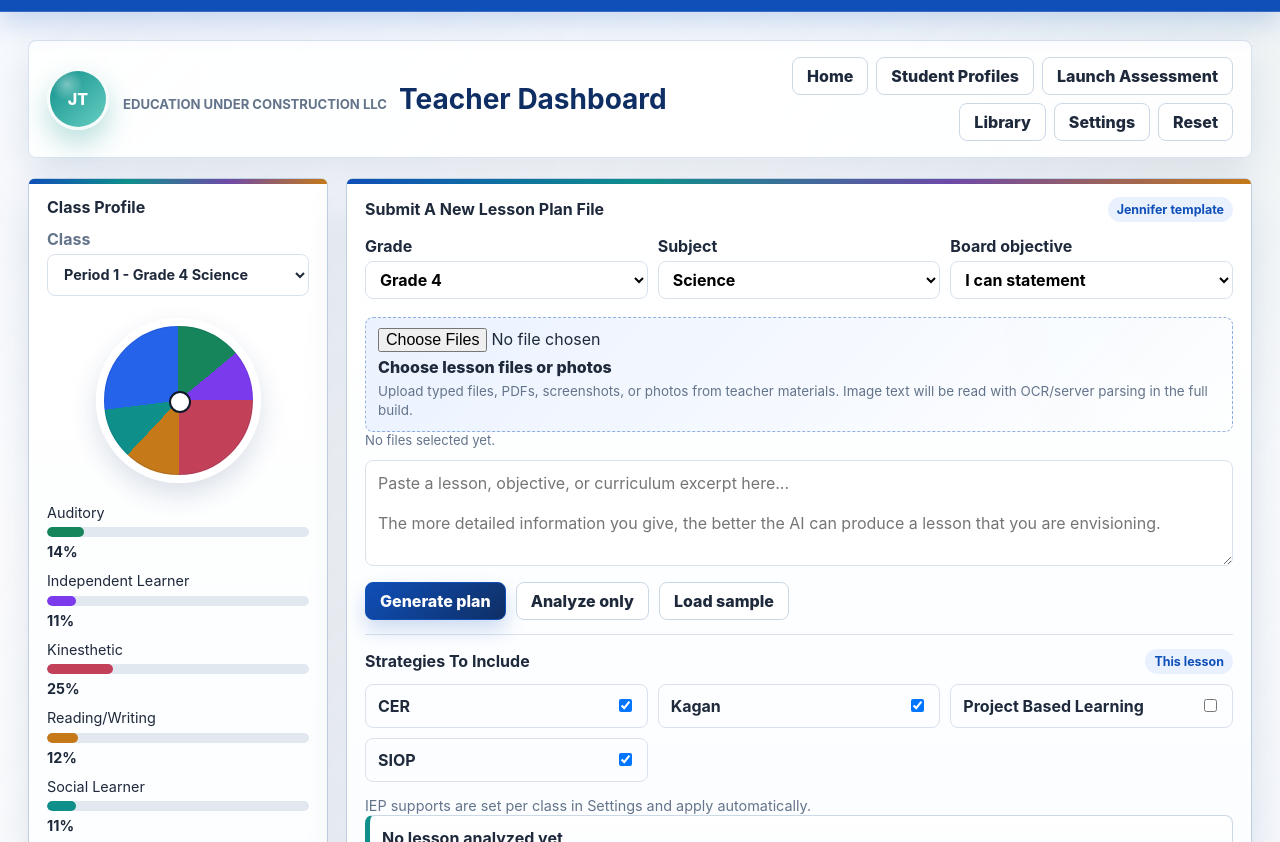
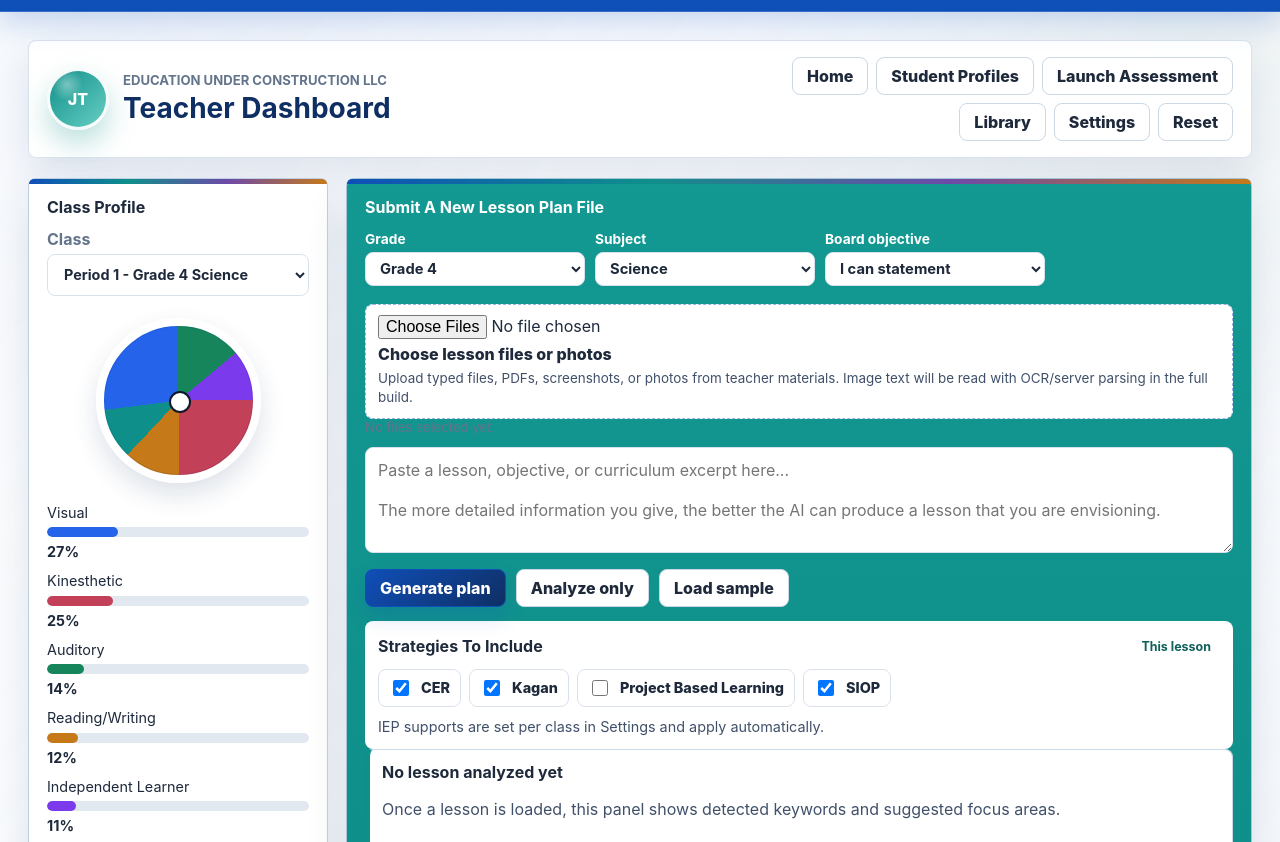
Before and after one commit to Lessonmentor-sys/LessonMentorApp, a plain HTML site: page teacher/dashboard.html in a window 1280 px wide. Shown: the part 96-938 px from the top of the page. Drawn offline with nearby package versions, Linux system fonts and the light colour scheme.

Commit message:
Add files via upload

```diff
--- a/app.js
+++ b/app.js
@@ -1,10 +1,10 @@
 const styles = {
-  V: { name: "Visual", color: "#2563eb", className: "visual" },
-  A: { name: "Auditory", color: "#16855b", className: "auditory" },
-  R: { name: "Reading/Writing", color: "#c57919", className: "readwrite" },
-  K: { name: "Kinesthetic", color: "#c24158", className: "kinesthetic" },
-  I: { name: "Independent Learner", color: "#7c3aed", className: "independent" },
-  S: { name: "Social Learner", color: "#0f8f8a", className: "social" }
+  V: { name: "Visual", color: "#2563eb", className: "visual", description: "Learns best when ideas are shown through images, charts, models, color, or spatial examples." },
+  A: { name: "Auditory", color: "#16855b", className: "auditory", description: "Learns best through listening, discussion, verbal explanation, read-alouds, or teacher modeling with talk." },
+  R: { name: "Reading/Writing", color: "#c57919", className: "readwrite", description: "Learns best through written directions, note-taking, lists, sentence frames, reading, and written reflection." },
+  K: { name: "Kinesthetic", color: "#c24158", className: "kinesthetic", description: "Learns best through movement, hands-on practice, role play, building, sorting, or manipulating materials." },
+  I: { name: "Independent Learner", color: "#7c3aed", className: "independent", description: "Learns best with quiet thinking time, clear goals, self-paced practice, and individual reflection." },
+  S: { name: "Social Learner", color: "#0f8f8a", className: "social", description: "Learns best through partner talk, groups, peer coaching, collaboration, and shared problem-solving." }
 };
 
 const systems = [
@@ -1282,9 +1282,13 @@ function paintCompass(id, profile) {
 }
 
 function renderStats(id, profile) {
-  document.getElementById(id).innerHTML = styleOrder.map(key => `
+  const orderedStyles = Object.keys(profile).sort((a, b) => {
+    const difference = (profile[b] || 0) - (profile[a] || 0);
+    return difference || styleOrder.indexOf(a) - styleOrder.indexOf(b);
+  });
+  document.getElementById(id).innerHTML = orderedStyles.map(key => `
     <div class="stat-row">
-      <span>${styles[key].name}</span>
+      <span class="stat-label" tabindex="0" title="${styles[key].description}" data-tooltip="${styles[key].description}">${styles[key].name}</span>
       <div class="bar"><span style="width:${profile[key] || 0}%;background:${styles[key].color}"></span></div>
       <strong>${profile[key] || 0}%</strong>
     </div>
--- a/styles.css
+++ b/styles.css
@@ -194,8 +194,9 @@ button {
 
 .teacher-title-copy {
   display: flex;
-  align-items: baseline;
-  gap: 12px;
+  align-items: flex-start;
+  flex-direction: column;
+  gap: 3px;
   min-width: 0;
   flex-wrap: nowrap;
 }
@@ -371,8 +372,9 @@ button {
 }
 
 .lesson-meta-grid {
-  grid-template-columns: repeat(3, minmax(150px, 1fr));
+  grid-template-columns: repeat(3, minmax(140px, 220px));
   gap: 10px;
+  justify-content: start;
 }
 
 .period-tabs {
@@ -512,11 +514,30 @@ button {
 }
 
 .inline-systems .system-toggles {
-  grid-template-columns: repeat(3, minmax(0, 1fr));
+  display: flex;
+  flex-wrap: wrap;
+  gap: 8px;
+  margin-bottom: 0;
 }
 
 .inline-systems .system-toggle {
-  min-height: 44px;
+  justify-content: flex-start;
+  min-height: 34px;
+  padding: 7px 10px;
+  width: auto;
+  background: #ffffff;
+  white-space: nowrap;
+}
+
+.inline-systems .system-toggle span {
+  font-size: 0.9rem;
+  font-weight: 780;
+}
+
+.inline-systems .system-toggle input {
+  width: 16px;
+  height: 16px;
+  order: -1;
 }
 
 .system-line {
@@ -736,6 +757,45 @@ button {
   font-size: 0.9rem;
 }
 
+.stat-label {
+  position: relative;
+  cursor: help;
+  border-radius: 6px;
+  outline: none;
+}
+
+.stat-label:focus {
+  box-shadow: 0 0 0 3px rgba(15, 79, 184, 0.16);
+}
+
+.stat-label::after {
+  content: attr(data-tooltip);
+  position: absolute;
+  z-index: 20;
+  left: 0;
+  bottom: calc(100% + 8px);
+  width: min(260px, 70vw);
+  border: 1px solid rgba(185, 202, 224, 0.95);
+  border-radius: 8px;
+  background: #ffffff;
+  box-shadow: 0 14px 30px rgba(15, 47, 100, 0.18);
+  color: #1e293b;
+  font-size: 0.8rem;
+  font-weight: 650;
+  line-height: 1.35;
+  opacity: 0;
+  padding: 9px 10px;
+  pointer-events: none;
+  transform: translateY(4px);
+  transition: opacity 140ms ease, transform 140ms ease;
+}
+
+.stat-label:hover::after,
+.stat-label:focus::after {
+  opacity: 1;
+  transform: translateY(0);
+}
+
 .bar {
   height: 9px;
   background: #e2e8f0;
@@ -979,7 +1039,7 @@ body:not(.landing-page):not(.portal-login-page):not(.owner-admin-page) .workspac
 body:not(.landing-page):not(.portal-login-page):not(.owner-admin-page) .topbar {
   border: 1px solid rgba(217, 226, 236, 0.95);
   border-radius: 8px;
-  background: rgba(255, 255, 255, 0.88);
+  background: rgba(255, 255, 255, 0.94);
   box-shadow: 0 16px 36px rgba(15, 47, 100, 0.10);
   padding: 16px 18px;
 }
@@ -1005,15 +1065,59 @@ body:not(.landing-page):not(.portal-login-page):not(.owner-admin-page) .panel::b
 }
 
 .upload-panel {
-  background:
-    linear-gradient(180deg, rgba(255, 255, 255, 0.98), rgba(248, 251, 255, 0.98)),
-    radial-gradient(circle at 98% 0%, rgba(15, 143, 138, 0.16), transparent 30%);
+  border-color: rgba(15, 143, 138, 0.92);
+  background: linear-gradient(180deg, #139892 0%, #0f8f8a 100%) !important;
+  color: #ffffff;
 }
 
 .class-profile-rail .panel {
-  background:
-    linear-gradient(180deg, rgba(15, 47, 100, 0.08), rgba(255, 255, 255, 0.98) 32%),
-    #ffffff;
+  background: #ffffff !important;
+}
+
+.upload-panel .panel-title-row h4,
+.upload-panel label,
+.upload-panel .auto-support-note {
+  color: #ffffff;
+}
+
+.upload-panel .small-pill,
+.upload-panel .upload-summary span {
+  background: rgba(255, 255, 255, 0.96);
+  color: #0f5f5b;
+}
+
+.upload-panel select,
+.upload-panel textarea,
+.upload-panel .upload-drop,
+.upload-panel .inline-systems,
+.upload-panel .system-toggle,
+.upload-panel .analysis-card {
+  background: #ffffff;
+  color: var(--ink);
+}
+
+.upload-panel .inline-systems {
+  border: 1px solid rgba(255, 255, 255, 0.62);
+  border-radius: 8px;
+  margin-top: 14px;
+  padding: 12px;
+}
+
+.upload-panel .inline-systems .panel-title-row h4 {
+  color: var(--ink);
+}
+
+.upload-panel .inline-systems .auto-support-note {
+  color: #40506a;
+}
+
+.upload-panel .upload-drop small,
+.upload-panel .analysis-card p {
+  color: #40506a;
+}
+
+.upload-panel::before {
+  background: linear-gradient(90deg, #0f4fb8, #0f8f8a, #6d4aa8, #c57919);
 }
 
 .teacher-tabs {
@@ -1071,6 +1175,35 @@ body:not(.landing-page):not(.portal-login-page):not(.owner-admin-page) .panel::b
   transform: translateY(-1px);
   border-color: #94b8ee;
   box-shadow: 0 12px 26px rgba(15, 47, 100, 0.10);
+}
+
+.submission-panel-bottom {
+  border-color: rgba(109, 74, 168, 0.9) !important;
+  background: linear-gradient(180deg, #7c3aed 0%, #6d4aa8 100%) !important;
+  color: #ffffff;
+}
+
+.submission-panel-bottom .panel-title-row h4 {
+  color: #ffffff;
+}
+
+.submission-panel-bottom .small-pill {
+  background: rgba(255, 255, 255, 0.94);
+  color: #4c1d95;
+}
+
+.submission-panel-bottom .history-row {
+  background: #ffffff;
+  border-color: rgba(255, 255, 255, 0.7);
+  color: var(--ink);
+}
+
+.submission-panel-bottom .history-row p {
+  color: #40506a;
+}
+
+.submission-panel-bottom::before {
+  background: linear-gradient(90deg, #0f4fb8, #0f8f8a, #6d4aa8, #c57919);
 }
 
 .small-pill {
@@ -1165,6 +1298,15 @@ body:not(.landing-page):not(.portal-login-page):not(.owner-admin-page) .panel::b
   border-radius: 8px;
   padding: 0 10px;
   background: #fff;
+}
+
+.lesson-meta-grid label {
+  font-size: 0.86rem;
+}
+
+.lesson-meta-grid select {
+  min-height: 34px;
+  font-size: 0.92rem;
 }
 
 .inline-switch {
--- a/teacher/dashboard.html
+++ b/teacher/dashboard.html
@@ -91,7 +91,6 @@
                 <div class="panel upload-panel submit-panel">
                   <div class="panel-title-row">
                     <h4>Submit A New Lesson Plan File</h4>
-                    <span class="small-pill">Jennifer template</span>
                   </div>
                   <div class="lesson-meta-grid">
                     <label>Grade
```
